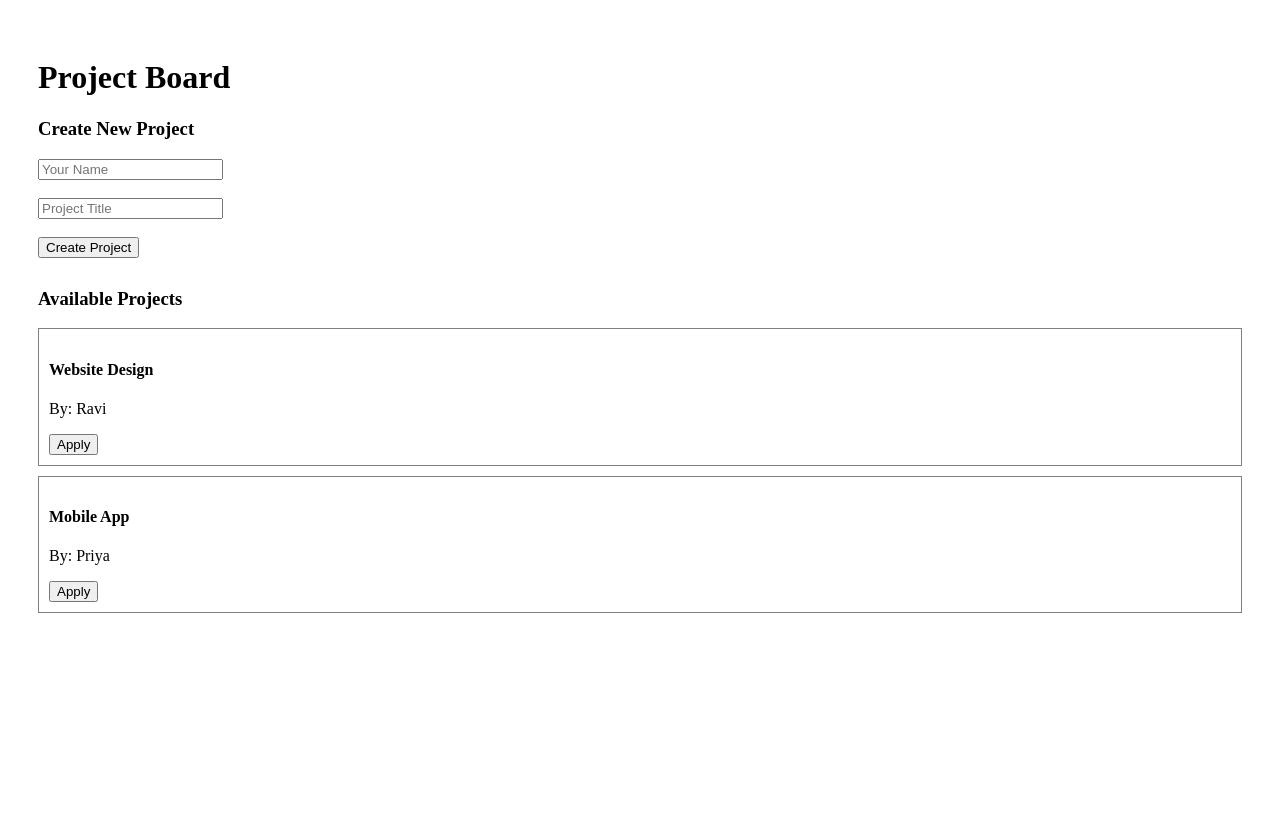
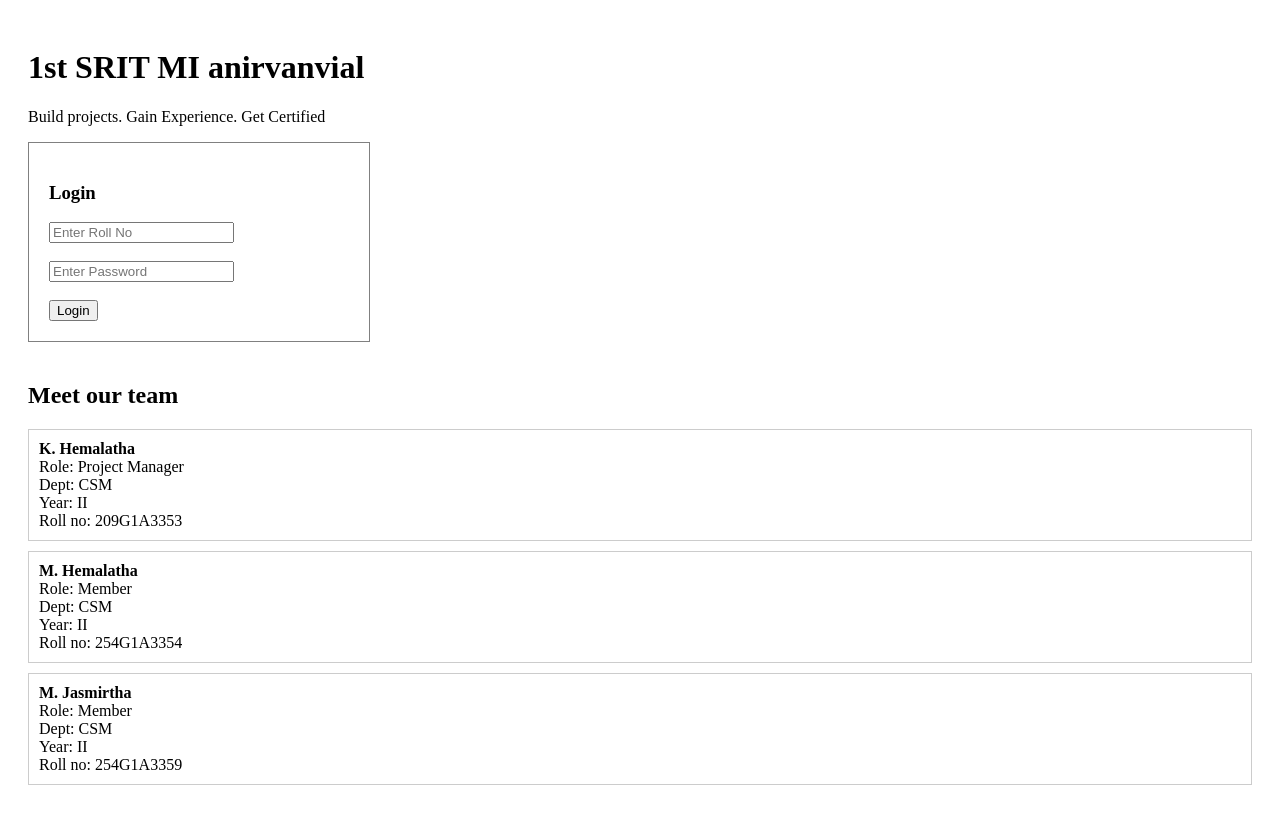
Before and after one commit to kavadihemalatha0317/srit-mi-portal, a Next.js app: page / in a window 1280 px wide. Before the commit the page ends 800 px from the top, so only its background shows below. Built offline with nearby package versions, Linux system fonts and the light colour scheme.

Commit message:
Update index.js

```diff
--- a/pages/index.js
+++ b/pages/index.js
@@ -1,39 +1,49 @@
 import { useState } from 'react'
-import Link from 'next/link'
+import { useRouter } from 'next/router'
+import { auth } from '../lib/firebase'
+import { signInWithEmailAndPassword } from 'firebase/auth'
 
-export default function HomePage() {
-  const [projects, setProjects] = useState([
-    { id: 1, title: 'Website Design', creator: 'Ravi', creatorEmail: 'ravi@test.com' },
-    { id: 2, title: 'Mobile App', creator: 'Priya', creatorEmail: 'priya@test.com' }
-  ])
-  const [newTitle, setNewTitle] = useState('')
-  const [creatorName, setCreatorName] = useState('')
+export default function Home() {
+  const [roll, setRoll] = useState('')
+  const [pass, setPass] = useState('')
+  const router = useRouter()
 
-  const createProject = () => {
-    if(!newTitle || !creatorName) return alert('Fill both')
-    const newProject = { id: Date.now(), title: newTitle, creator: creatorName, creatorEmail: creatorName+'@test.com' }
-    setProjects([...projects, newProject])
-    setNewTitle('')
-    setCreatorName('')
+  const handleLogin = async () => {
+    try {
+      // Password = Roll no first 10 chars ani nuv cheppavu
+      await signInWithEmailAndPassword(auth, roll+'@srit.ac.in', pass)
+      router.push('/dashboard')
+    } catch {
+      alert('Login Failed')
+    }
   }
 
+  const team = [
+    {name: 'K. Hemalatha', role: 'Project Manager', dept: 'CSM', year: 'II', roll: '209G1A3353'},
+    {name: 'M. Hemalatha', role: 'Member', dept: 'CSM', year: 'II', roll: '254G1A3354'},
+    {name: 'M. Jasmirtha', role: 'Member', dept: 'CSM', year: 'II', roll: '254G1A3359'},
+  ]
+
   return (
-    <div style={{padding: '30px'}}>
-      <h1>Project Board</h1>
+    <div style={{padding: '20px'}}>
+      <h1>1st SRIT MI anirvanvial</h1>
+      <p>Build projects. Gain Experience. Get Certified</p>
 
-      <h3>Create New Project</h3>
-      <input placeholder="Your Name" value={creatorName} onChange={(e)=>setCreatorName(e.target.value)}/><br/><br/>
-      <input placeholder="Project Title" value={newTitle} onChange={(e)=>setNewTitle(e.target.value)}/><br/><br/>
-      <button onClick={createProject}>Create Project</button>
+      <div style={{border: '1px solid gray', padding: '20px', width: '300px'}}>
+        <h3>Login</h3>
+        <input placeholder="Enter Roll No" value={roll} onChange={(e)=>setRoll(e.target.value)}/><br/><br/>
+        <input type="password" placeholder="Enter Password" value={pass} onChange={(e)=>setPass(e.target.value)}/><br/><br/>
+        <button onClick={handleLogin}>Login</button>
+      </div>
 
-      <h3 style={{marginTop:'30px'}}>Available Projects</h3>
-      {projects.map(p => (
-        <div key={p.id} style={{border:'1px solid gray', padding:'10px', margin:'10px 0'}}>
-          <h4>{p.title}</h4>
-          <p>By: {p.creator}</p>
-          <Link href={`/apply?id=${p.id}&creator=${p.creatorEmail}`}>
-            <button>Apply</button>
-          </Link>
+      <h2 style={{marginTop: '40px'}}>Meet our team</h2>
+      {team.map(t => (
+        <div key={t.roll} style={{border: '1px solid #ccc', padding: '10px', margin: '10px 0'}}>
+          <b>{t.name}</b><br/>
+          Role: {t.role}<br/>
+          Dept: {t.dept}<br/>
+          Year: {t.year}<br/>
+          Roll no: {t.roll}
         </div>
       ))}
     </div>
```
